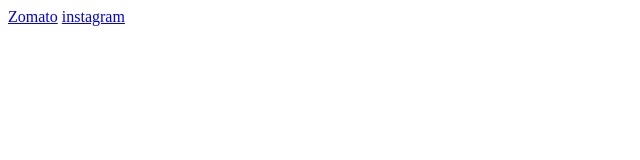
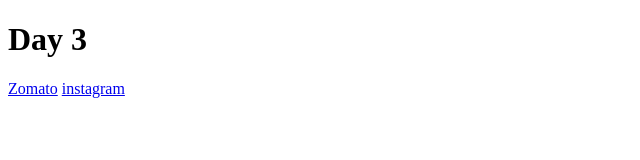
Before and after one commit to nayanchoudhari255/day3, a plain HTML site: page index.html in a window 1280 px wide. Shown: the whole page, without its empty margins (0-640 px from the left). Drawn offline with Linux system fonts and the light colour scheme.

Commit message:
Update index.html

```diff
--- a/index.html
+++ b/index.html
@@ -6,6 +6,7 @@
     <title>anchor tag</title>
 </head>
 <body>
+    <h1>Day 3 </h1>
     <a href="https://www.zomato.com/">Zomato</a>
     <a href="https://www.instagram.com/?hl=en" target="_blank">instagram</a>
 </body>
```
